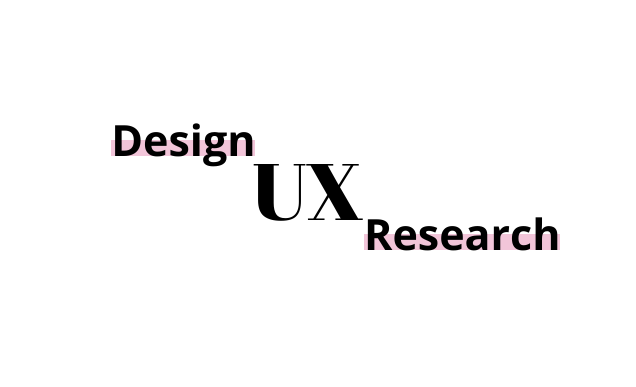
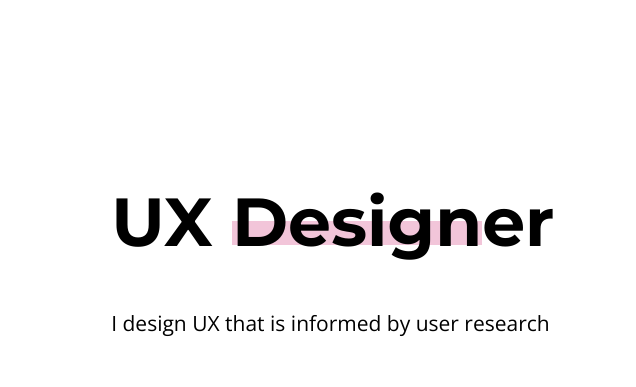
Before and after one commit to hoperose/portfolio_website, a plain HTML site: page index.html in a window 1280 px wide. Shown: the part 190-577 px from the top of the page, 644-1280 px from the left. Drawn offline with nearby package versions, Linux system fonts and the light colour scheme; a web font is replaced by a local one.

Commit message:
update landing

```diff
--- a/CSS/style.css
+++ b/CSS/style.css
@@ -1,4 +1,4 @@
-@import url('https://fonts.googleapis.com/css?family=Abril+Fatface|Frank+Ruhl+Libre:400,500,700,900|Karla|Lora:400,700|Open+Sans:300,400,600,700|PT+Sans:400,700|PT+Serif:400,700|Source+Sans+Pro:400,600,700|Playfair+Display:400,700|Lato:400,700,900');
+@import url('https://fonts.googleapis.com/css?family=Montserrat:400,600,700,800,900|Abril+Fatface|Frank+Ruhl+Libre:400,500,700,900|Karla|Lora:400,700|Open+Sans:300,400,600,700|PT+Sans:400,700|PT+Serif:400,700|Source+Sans+Pro:400,600,700|Playfair+Display:400,700|Lato:400,700,900');
 
 
 html, body {
@@ -289,39 +289,71 @@ li {
 
 
 
+
+
 .working h1 {
-    font-family: 'Abril Fatface', cursive;
-    font-size: 80px;
-    font-weight: 500;
-    margin-left: 40%;
-}
-
-
-.ux_design {
-    font-family: 'Open Sans', sans-serif;
-    font-size: 43px;
-    font-weight: 700;
-    margin-top: 300px;
+    font-family: 'Montserrat', sans-serif;
+    font-size: 68px;
+    font-weight: 700;
     margin-left: 18%;
-    margin-bottom: -88px;
-
-}
-
-.ux_research {
-    font-family: 'Open Sans', sans-serif;
-    font-size: 43px;
-    font-weight: 700;
+    margin-top: 370px;
+}
+
+
+.working h5 {
+    font-family: 'Open Sans', sans-serif;
+    font-size: 21px;
+    font-weight: 400;
+    margin-left: 18%;
+}
+
+/*.ux_design {
+    margin-top: 18px;
+    margin-left: 19%;
+}
+
+
+.ux_design p{
+    font-family: 'Open Sans', sans-serif;
+    font-size: 19px;
+    font-weight: 400;
+   */
+/*    margin-bottom: -88px;*/
+
+}
+
+
+.highlight_design {
+    font-family: 'Archivo', sans-serif;
+    font-size: 68px;
+    font-weight: 700;
+}
+
+/*.ux_research p{
+    font-family: 'Open Sans', sans-serif;
+    font-size: 19px;
+    font-weight: 400;
+
+}*/
+
+/*.ux_research {
     margin-left: 57.5%;
-    margin-top: -92px;
-}
+    margin-top: -47px;
+}
+
+.highlight_research {
+    font-family: 'Open Sans', sans-serif;
+    font-size: 19px;
+    font-weight: 400;
+}*/
 
 .landing_design {
     display: none;
 }
 
-.landing_research {
+/*.landing_research {
     display: none;
-}
+}*/
 
 
 
@@ -333,16 +365,17 @@ li {
 mark {
     background-color: #f2c5d9;
     transition: line-height 0.2s ease-in-out;
-    line-height: 0.015;
+    line-height: 0.018;
     display: inline-block;
-    padding-bottom: 15px;
+
+    padding-bottom: 23px;
 
     cursor: pointer;
 }
 
 
 mark:hover{
-    line-height: 35px;
+    line-height: 38px;
     padding-bottom: 5px;
 
 }
@@ -364,7 +397,7 @@ mark:hover{
     font-size: 18px;
     color: #787878;
     text-align: center;
-    margin-top: 52%;
+    margin-top: 58%;
     bottom: 0;
     position: relative;
     font-weight: 300;
--- a/index.html
+++ b/index.html
@@ -40,11 +40,18 @@
         <div class="split right">
 
             <span class="working">
-                <p class="ux_design"><span class="highlight_design"><a href="/Portfolio/index.html"><mark >Design</mark></a></span></p>
+                <h1>UX <span class="highlight_design"><a href="/Portfolio/index.html"><mark>Design</mark></a></span>er</h1>
                 <img class="landing_design" src="images/landing_design.jpg" alt="landing design showcase" width="960" height="1080">
-                <h1>UX</h1>
-                <p class="ux_research"><span class="highlight_research"><a href="Portfolio/index.html"><mark >Research</mark></a></span></p>
-                <img class="landing_research" src="images/landing_research.jpg" alt="landing research showcase" width="960" height="1080">
+                <h5>I design UX that is informed by user research</h5>
+                <!--<div class="ux_design">
+                    <p>I <span class="highlight_design"><a href="/Portfolio/index.html"><mark>Design</mark></a></span> UX that is informed by</p>
+
+                </div>
+                <div class="ux_research">
+                       <p><span class="highlight_research"><a href="Portfolio/index.html"><mark>User Research</mark></a></span></p>
+                       <img class="landing_research" src="images/landing_research.jpg" alt="landing research showcase" width="960" height="1080">
+                </div>-->
+
             </span>
 
 
```
